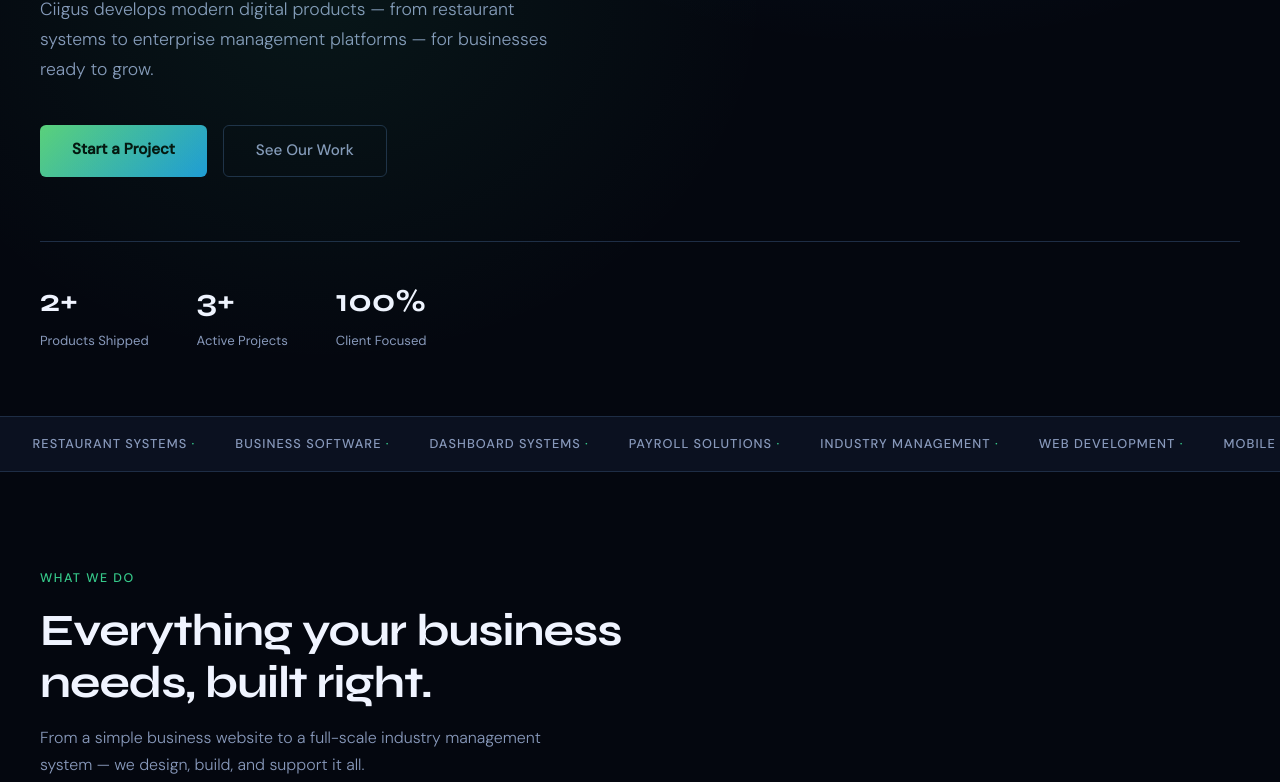
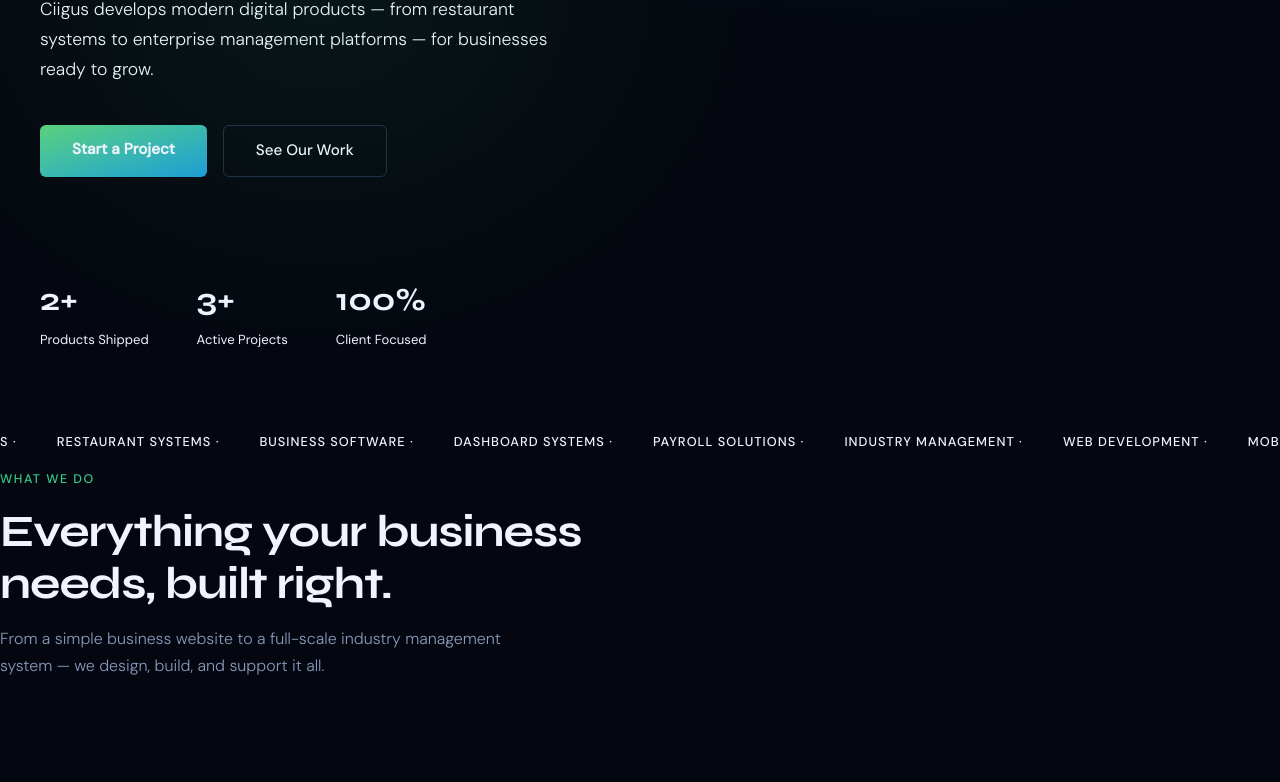
Before and after one commit to ciigussoftware-creator/Ciigus-Website, a React (Vite) app: page / in a window 1280 px wide. Shown: the part 635-1417 px from the top of the page. Built offline with nearby package versions, Linux system fonts and the light colour scheme.

Commit message:
feat: scaffold website with core layout, navigation, hero, services, and utility styles

```diff
--- a/src/index.css
+++ b/src/index.css
@@ -1,32 +1,17 @@
-/* ═══════════════════════════════════════════════
-   CIIGUS SOFTWARE — index.css (global styles)
-   ═══════════════════════════════════════════════
+@import "tailwindcss";
 
-   Color palette derived from the Ciigus logo:
-   - Green gear  → --accent2 / --green
-   - Cyan/Blue C → --accent  (primary)
-   The dark UI base is kept from the original site.
-
-   TO CHANGE THE COLOR SCHEME:
-   Edit the variables in :root below.
-═══════════════════════════════════════════════ */
-
-/* ─── 1. CSS Variables ─────────────────────── */
-:root {
-  --bg:        #04070f;       /* page background */
-  --surface:   #0b1120;       /* card / section background */
-  --surface2:  #111827;       /* slightly lighter surface */
-  --border:    #1e2d45;       /* border color */
-
-  /* Brand colors pulled from the logo */
-  --accent:    #1e9bd7;       /* primary — the cyan/blue "C" */
-  --accent-d:  #1580ba;       /* darker hover state of accent */
-  --accent2:   #36c98a;       /* secondary — the green gear */
-  --green:     #5bd17a;       /* bright leaf green highlight */
-
-  --text:      #f0f4ff;       /* primary text */
-  --muted:     #8899bb;       /* secondary / muted text */
-  --faint:     #1a2540;       /* very faint background */
+@theme {
+  --color-bg: #04070f;
+  --color-surface: #0b1120;
+  --color-surface2: #111827;
+  --color-border: #1e2d45;
+  --color-accent: #1e9bd7;
+  --color-accent-d: #1580ba;
+  --color-accent2: #36c98a;
+  --color-green: #5bd17a;
+  --color-text: #f0f4ff;
+  --color-muted: #8899bb;
+  --color-faint: #1a2540;
 
   --font-head: 'Syne', sans-serif;
   --font-body: 'DM Sans', sans-serif;
@@ -35,26 +20,29 @@
   --radius-md: 10px;
   --radius-lg: 14px;
 
-  --transition: 0.2s ease;
-
-  /* Reusable brand gradient */
-  --brand-grad: linear-gradient(135deg, var(--green), var(--accent));
+  --animate-scroll: scroll 22s linear infinite;
+  --animate-pulse-slow: pulse-animation 2s infinite;
+  --animate-pulse-fast: pulse-animation 1.5s infinite;
 }
 
-/* ─── 2. Reset & Base ──────────────────────── */
-*, *::before, *::after {
-  box-sizing: border-box;
-  margin: 0;
-  padding: 0;
+@keyframes scroll {
+  from { transform: translateX(0); }
+  to   { transform: translateX(-50%); }
 }
 
+@keyframes pulse-animation {
+  0%, 100% { opacity: 1; }
+  50%       { opacity: 0.3; }
+}
+
+/* ─── Base Styles ──────────────────────────── */
 html {
   scroll-behavior: smooth;
 }
 
 body {
-  background: var(--bg);
-  color: var(--text);
+  background-color: var(--color-bg);
+  color: var(--color-text);
   font-family: var(--font-body);
   font-size: 16px;
   line-height: 1.7;
@@ -75,93 +63,27 @@
   font-family: inherit;
 }
 
-/* ─── Section base ─────────────────────────── */
-section {
-  padding: 6rem 2.5rem;
+/* ─── Global Tailwind Utilities ────────────── */
+@utility section-alt {
+  @apply bg-surface border-t border-b border-border;
 }
 
-.section-alt {
-  background: var(--surface);
-  border-top: 1px solid var(--border);
-  border-bottom: 1px solid var(--border);
+@utility section-label {
+  @apply text-[0.78rem] uppercase tracking-[0.12em] text-accent2 font-medium mb-4;
 }
 
-.section-label {
-  font-size: 0.78rem;
-  text-transform: uppercase;
-  letter-spacing: 0.12em;
-  color: var(--accent2);
-  font-weight: 500;
-  margin-bottom: 1rem;
+@utility section-title {
+  @apply font-head text-[clamp(1.8rem,4vw,2.8rem)] font-bold tracking-[-1px] leading-[1.15] mb-4;
 }
 
-.section-title {
-  font-family: var(--font-head);
-  font-size: clamp(1.8rem, 4vw, 2.8rem);
-  font-weight: 700;
-  letter-spacing: -1px;
-  line-height: 1.15;
-  margin-bottom: 1rem;
+@utility section-sub {
+  @apply text-muted max-w-130 font-light;
 }
 
-.section-sub {
-  color: var(--muted);
-  max-width: 520px;
-  font-weight: 300;
+@utility btn-primary {
+  @apply inline-block bg-linear-to-br from-green to-accent text-[#03130d] py-3 px-8 rounded-sm font-semibold text-[0.95rem] transition-all duration-200 ease-in-out text-center cursor-pointer border-none hover:brightness-108 hover:-translate-y-px;
 }
 
-/* ─── Buttons ──────────────────────────────── */
-.btn-primary {
-  display: inline-block;
-  background: var(--brand-grad);
-  color: #03130d;
-  padding: 0.75rem 2rem;
-  border-radius: var(--radius-sm);
-  font-weight: 600;
-  font-size: 0.95rem;
-  transition: filter var(--transition), transform var(--transition);
-  border: none;
-  text-align: center;
-  cursor: pointer;
+@utility btn-outline {
+  @apply inline-block border border-border text-muted py-3 px-8 rounded-sm font-medium text-[0.95rem] transition-all duration-200 ease-in-out hover:border-accent2 hover:text-text;
 }
-
-.btn-primary:hover {
-  filter: brightness(1.08);
-  transform: translateY(-1px);
-}
-
-.btn-outline {
-  display: inline-block;
-  border: 1px solid var(--border);
-  color: var(--muted);
-  padding: 0.75rem 2rem;
-  border-radius: var(--radius-sm);
-  font-weight: 500;
-  font-size: 0.95rem;
-  transition: border-color var(--transition), color var(--transition);
-}
-
-.btn-outline:hover {
-  border-color: var(--accent2);
-  color: var(--text);
-}
-
-/* ─── Animations ───────────────────────────── */
-@keyframes pulse {
-  0%, 100% { opacity: 1; }
-  50%       { opacity: 0.3; }
-}
-
-@keyframes scroll {
-  from { transform: translateX(0); }
-  to   { transform: translateX(-50%); }
-}
-
-/* ─── Responsive base ──────────────────────── */
-@media (max-width: 768px) {
-  section,
-  .section-alt,
-  .cta-section {
-    padding: 4rem 1.2rem;
-  }
-}
```
